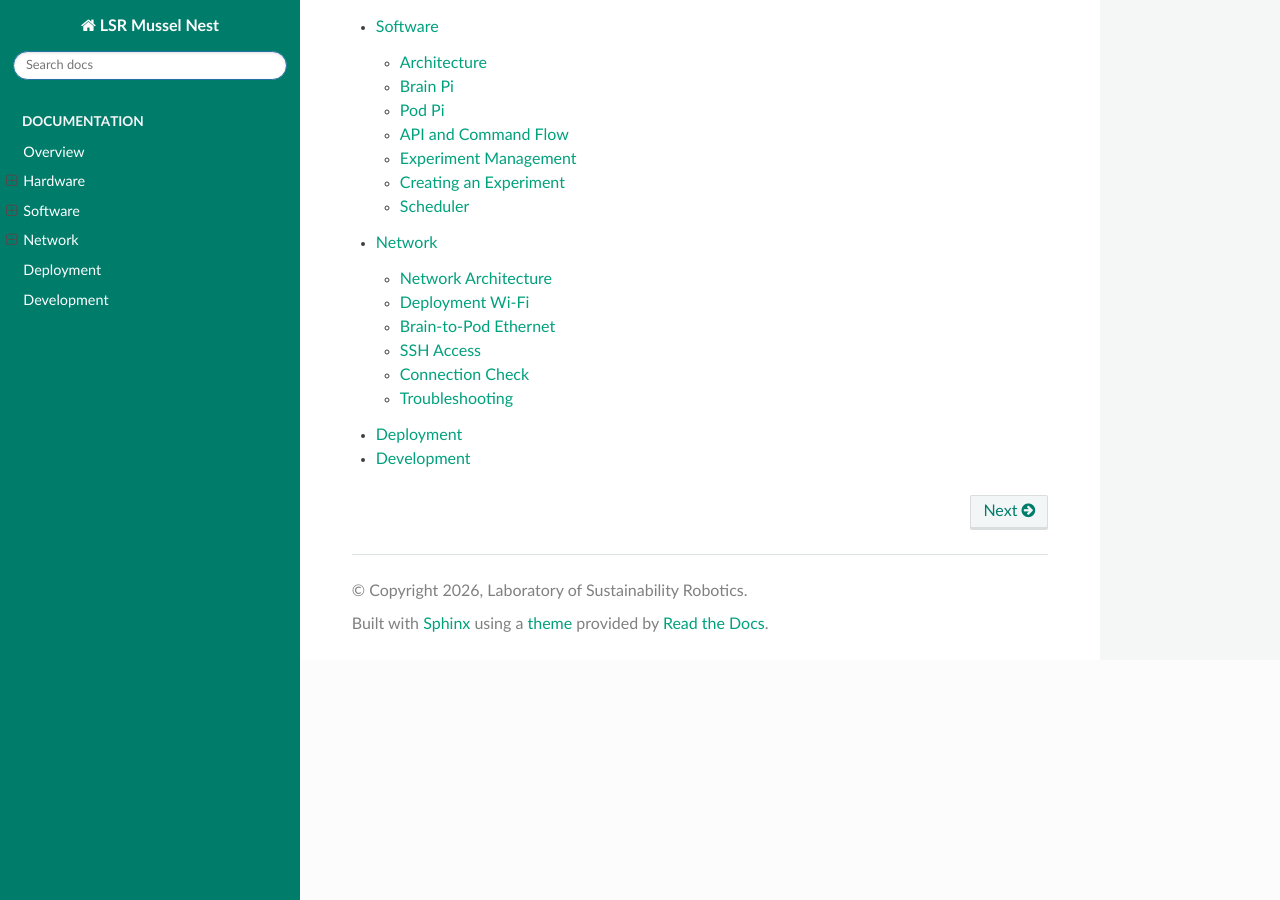
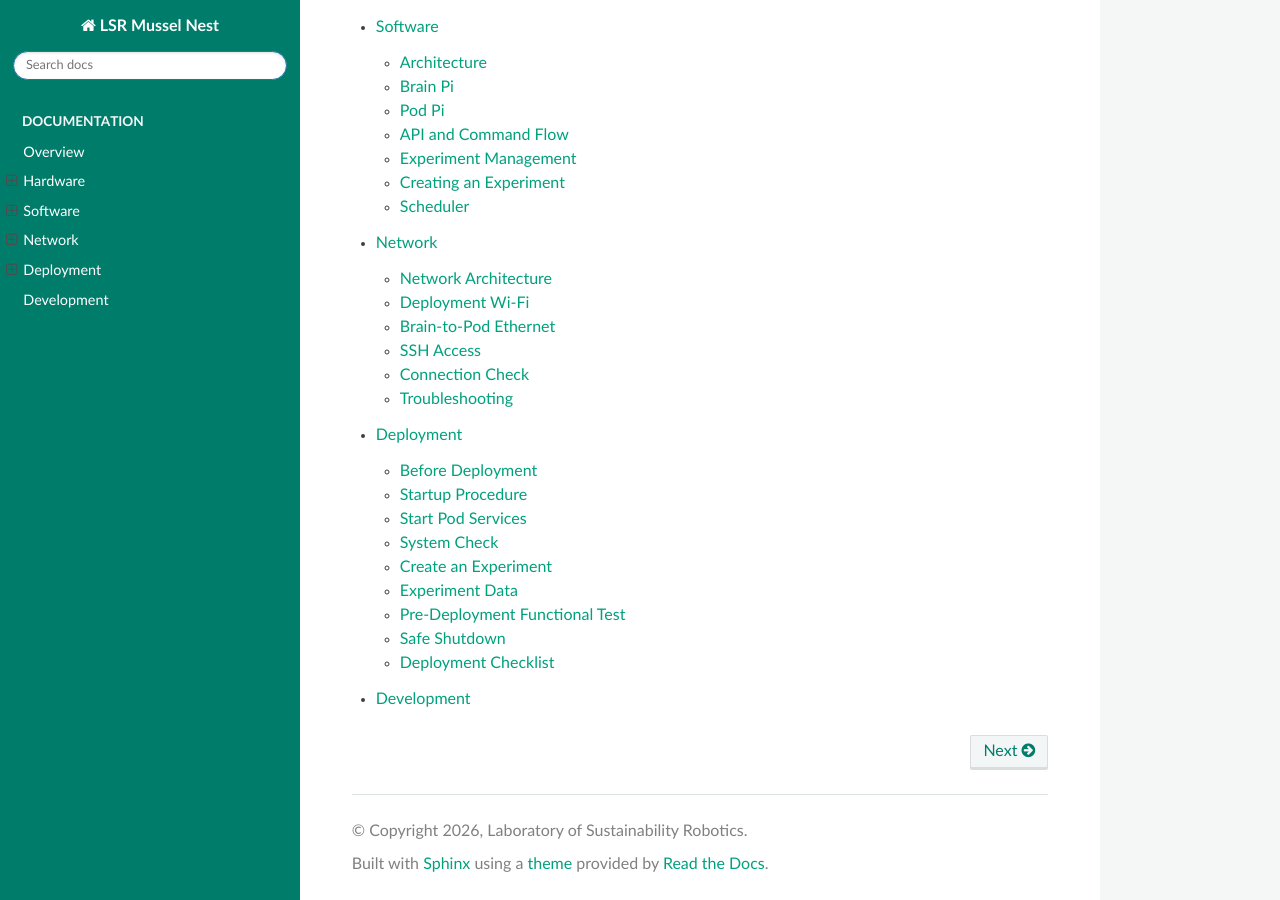
Before and after one commit to mt-tschudin/lsr-mussel-nest, a Sphinx documentation site: the page built from docs/source/index.rst, in a window 1280 px wide and 900 px high, scrolled down 686 px. Built offline with Sphinx 7.4.7 and the Read the Docs theme 3.1.0, drawn with Linux system fonts in a browser that asks for light colours; some of the changed lines change nothing that is shown.

Commit message:
Enhance deployment documentation with detailed procedures
Expanded the deployment documentation to include detailed procedures for pre-deployment checks, startup, system checks, experiment creation, and safe shutdown. Added a comprehensive deployment checklist.

```diff
--- a/docs/source/deployment.rst
+++ b/docs/source/deployment.rst
@@ -1,3 +1,205 @@
 Deployment
-=============================
-Installation, pre-deployment checks, startup, shutdown, troubleshooting
+==========
+
+This section summarizes the procedure for preparing, starting, validating,
+and shutting down the LSR Mussel Nest system at the deployment site.
+
+
+Before Deployment
+-----------------
+
+Before powering the system, verify:
+
+* waterproof enclosure closed and inspected
+* WetLink penetrators fully tightened
+* camera housings closed
+* Ethernet tether connected
+* power connections secured
+* propellers mechanically free
+* UVC lamps correctly mounted
+* deployment Wi-Fi available
+* Brain Pi network profile already configured
+
+Do not store Wi-Fi passwords or other credentials in the public documentation.
+
+
+Startup Procedure
+-----------------
+
+1. Connect the Ethernet link between Brain Pi and Pod Pi.
+2. Power the Brain Pi.
+3. Wait approximately 30–60 seconds for Wi-Fi and Ethernet initialization.
+4. Connect the operator computer to the same deployment Wi-Fi.
+5. Connect to the Brain Pi:
+
+   .. code-block:: bash
+
+      ssh <USER>@<BRAIN_HOSTNAME>.local
+
+6. Verify the Brain network:
+
+   .. code-block:: bash
+
+      nmcli device status
+      ip -br addr show wlan0
+      ip -br addr show eth0
+
+7. Power or verify the Pod Pi.
+8. From the Brain, check communication with the Pod:
+
+   .. code-block:: bash
+
+      ping -c 3 <POD_INTERNAL_IP>
+
+9. Connect to the Pod:
+
+   .. code-block:: bash
+
+      ssh <USER>@<POD_INTERNAL_IP>
+
+
+Start Pod Services
+------------------
+
+The Pod hardware interface must be running before experiments are started.
+
+Start the GPIO daemon:
+
+.. code-block:: bash
+
+   sudo pigpiod
+
+Then start the Pod API server:
+
+.. code-block:: bash
+
+   cd ~/lsr_control
+   python3 pod_server.py
+
+Keep the server running during operation.
+
+
+System Check
+------------
+
+From the Brain Pi, verify that the Pod API responds:
+
+.. code-block:: bash
+
+   curl http://<POD_INTERNAL_IP>:8000/status
+
+or:
+
+.. code-block:: bash
+
+   cd ~/lsr_control
+   python3 -c "import pod_api; print(pod_api.get_status())"
+
+Before a long deployment, test the subsystems individually:
+
+* capture one image
+* capture all cameras
+* switch each UVC channel briefly
+* run each propeller at a low test command
+* return both propellers to neutral
+* request system status
+
+
+Create an Experiment
+--------------------
+
+Experiments are created on the Brain Pi.
+
+Example:
+
+.. code-block:: bash
+
+   python3 experiment.py create \
+       --description "Integrated camera and stimulation test" \
+       --notes "Deployment test sequence" \
+       --allow-actuation
+
+For a monitoring-only experiment, omit ``--allow-actuation``:
+
+.. code-block:: bash
+
+   python3 experiment.py create \
+       --description "Camera-only monitoring"
+
+Each experiment receives its own directory containing its configuration,
+event log, and captured images.
+
+
+Experiment Data
+---------------
+
+Experiment data is stored on the Brain Pi:
+
+::
+
+    ~/lsr_data/experiments/
+    └── <EXPERIMENT_ID>/
+        ├── experiment.json
+        ├── events.jsonl
+        └── captures/
+            ├── cam1/
+            ├── cam2/
+            ├── cam3/
+            └── cam4/
+
+``experiment.json`` records the intended configuration.
+
+``events.jsonl`` records the actions that actually occurred during the
+experiment. Because events are appended individually, previously written
+entries remain available if execution is interrupted.
+
+
+Pre-Deployment Functional Test
+------------------------------
+
+Before submerging the complete system, perform a dry functional test:
+
+* Brain ↔ Pod communication
+* camera capture and image retrieval
+* LED illumination
+* UVC relay switching
+* propeller PWM control
+* status reporting
+
+After the dry test, perform a short wet test before committing to an extended
+deployment.
+
+
+Safe Shutdown
+-------------
+
+Stop active experiments and return actuators to their safe state before
+shutting down.
+
+On each Raspberry Pi:
+
+.. code-block:: bash
+
+   sudo shutdown now
+
+Wait until shutdown has completed before disconnecting power.
+
+
+Deployment Checklist
+--------------------
+
+Before leaving the system unattended, confirm:
+
+* Brain connected to deployment Wi-Fi
+* Brain Ethernet interface active
+* Brain → Pod ping successful
+* Brain → Pod SSH successful
+* Pod API responding
+* cameras responding
+* UVC channels responding
+* propellers responding and returning to neutral
+* experiment directory created
+* image storage path verified
+* event logging active
+
+==========
```
